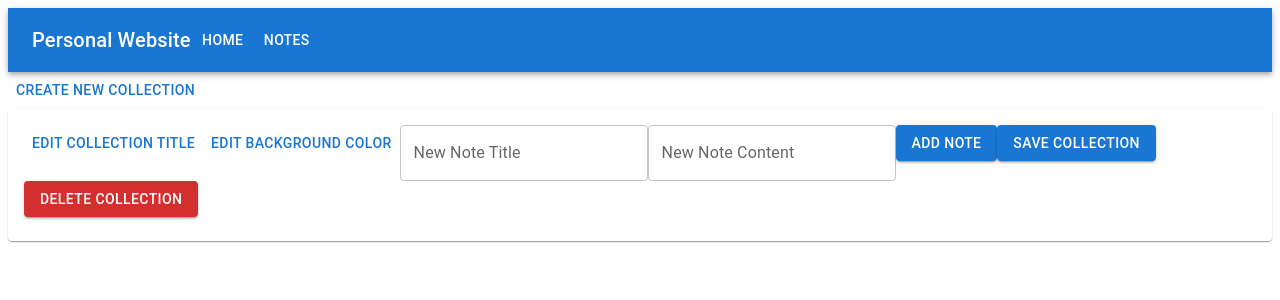
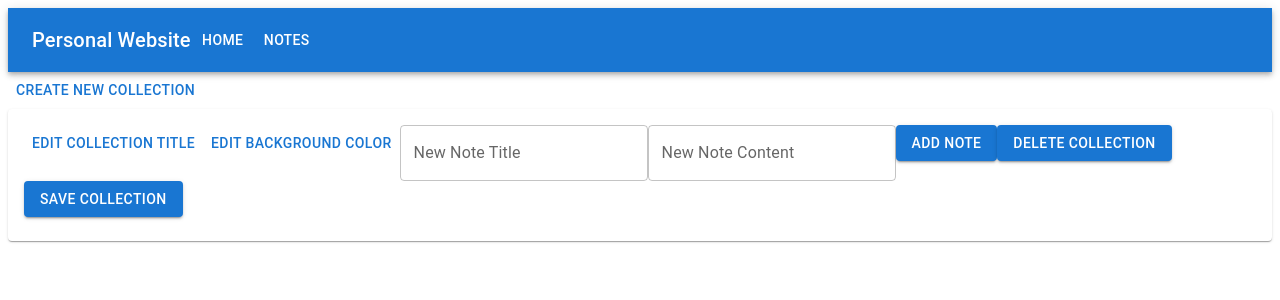
Before and after one commit to ItsTheRealVictor/sb_capstone2_v2, a React (Vite) app: page /notespage in a window 1280 px wide. Both pictures are taken after a click on the button "CREATE NEW COLLECTION". Shown: the top 300 px of the page. Built offline with nearby package versions, Linux system fonts and the light colour scheme.

Commit message:
can now delete collections and add them to the collection list. got some help from gpt3

```diff
--- a/src/components/Collection.jsx
+++ b/src/components/Collection.jsx
@@ -77,15 +77,13 @@ const Collection = ({
 
   const handleDeleteCollection = () => {
     onDeleteCollection(id);
-  };
+};
 
-  const handleSaveCollection = () => {
-    const collectionData = {
-      title: editedTitle,
-      notes: notes.map(({ id, title, content }) => ({ id, title, content }))
-    };
-    onSaveCollection(collectionData);
-  };
+const handleSaveCollection = () => {
+    onSaveCollection({ id, title: editedTitle, backgroundColor: editedColor, notes });
+};
+
+
 
   return (
     <Card style={{ backgroundColor: editedColor }}>
@@ -141,12 +139,12 @@ const Collection = ({
             <Button variant="contained" onClick={handleAddNote}>
               Add Note
             </Button>
-            <Button variant="contained" onClick={handleSaveCollection}>
-              Save Collection
-            </Button>
-            <Button variant="contained" color="error" onClick={handleDeleteCollection}>
+            <Button variant="contained" onClick={handleDeleteCollection}>
               Delete Collection
             </Button>
+            <Button variant="contained" onClick={() => onSaveCollection({ id, title: editedTitle, backgroundColor: editedColor, notes })}>
+    Save Collection
+</Button>
           </div>
         )}
       </CardContent>
--- a/src/components/Note.jsx
+++ b/src/components/Note.jsx
@@ -6,23 +6,19 @@ const Note = ({ id, title, content, onDeleteNote, onUpdateNote }) => {
   const [editedTitle, setEditedTitle] = useState(title);
   const [editedContent, setEditedContent] = useState(content);
 
-  const handleEdit = () => {
+  const handleEditNote = () => {
     setEditing(true);
   };
 
-  const handleSave = () => {
+  const handleSaveNote = () => {
     setEditing(false);
     onUpdateNote(id, editedTitle, editedContent);
   };
 
-  const handleCancelEdit = () => {
+  const handleCancelEditNote = () => {
     setEditing(false);
     setEditedTitle(title);
     setEditedContent(content);
-  };
-
-  const handleDelete = () => {
-    onDeleteNote();
   };
 
   return (
@@ -39,19 +35,17 @@ const Note = ({ id, title, content, onDeleteNote, onUpdateNote }) => {
             value={editedContent}
             onChange={(e) => setEditedContent(e.target.value)}
           />
-          <Button variant="contained" onClick={handleSave}>
-            Save
+          <Button variant="contained" onClick={handleSaveNote}>
+            Save Note
           </Button>
-          <Button onClick={handleCancelEdit}>Cancel</Button>
+          <Button onClick={handleCancelEditNote}>Cancel</Button>
         </div>
       ) : (
         <div>
           <h4>{editedTitle}</h4>
           <p>{editedContent}</p>
-          <Button onClick={handleEdit}>Edit</Button>
-          <Button variant="contained" color="error" onClick={handleDelete}>
-            Delete
-          </Button>
+          <Button onClick={handleEditNote}>Edit Note</Button>
+          <Button onClick={() => onDeleteNote(id)}>Delete Note</Button>
         </div>
       )}
     </div>
--- a/src/pages/NotesPage.jsx
+++ b/src/pages/NotesPage.jsx
@@ -8,7 +8,7 @@ const NotesPage = () => {
   const [savedCollections, setSavedCollections] = useState([]);
 
   const handleCreateCollection = () => {
-    setCollections((prevCollections) => [
+    setCollections(prevCollections => [
       ...prevCollections,
       {
         id: Date.now(),
@@ -20,17 +20,27 @@ const NotesPage = () => {
   };
 
   const handleDeleteCollection = (collectionId) => {
-    setCollections((prevCollections) =>
-      prevCollections.filter((collection) => collection.id !== collectionId)
+    setCollections(prevCollections =>
+        prevCollections.filter(collection => collection.id !== collectionId)
     );
-    setSavedCollections((prevCollections) =>
-      prevCollections.filter((collection) => collection.id !== collectionId)
+    setSavedCollections(prevCollections =>
+        prevCollections.filter(collection => collection.id !== collectionId)
     );
-  };
+};
+
+const handleSaveCollection = (collection) => {
+    setSavedCollections(prevCollections => [
+        ...prevCollections.filter((prevCollection) => prevCollection.id !== collection.id),
+        collection
+    ]);
+};
+
+
+
 
   const handleAddNote = (collectionId, note) => {
-    setCollections((prevCollections) =>
-      prevCollections.map((collection) => {
+    setCollections(prevCollections =>
+      prevCollections.map(collection => {
         if (collection.id === collectionId) {
           return {
             ...collection,
@@ -43,12 +53,12 @@ const NotesPage = () => {
   };
 
   const handleDeleteNote = (collectionId, noteId) => {
-    setCollections((prevCollections) =>
-      prevCollections.map((collection) => {
+    setCollections(prevCollections =>
+      prevCollections.map(collection => {
         if (collection.id === collectionId) {
           return {
             ...collection,
-            notes: collection.notes.filter((note) => note.id !== noteId)
+            notes: collection.notes.filter(note => note.id !== noteId)
           };
         }
         return collection;
@@ -57,12 +67,12 @@ const NotesPage = () => {
   };
 
   const handleUpdateNote = (collectionId, noteId, updatedTitle, updatedContent) => {
-    setCollections((prevCollections) =>
-      prevCollections.map((collection) => {
+    setCollections(prevCollections =>
+      prevCollections.map(collection => {
         if (collection.id === collectionId) {
           return {
             ...collection,
-            notes: collection.notes.map((note) => {
+            notes: collection.notes.map(note => {
               if (note.id === noteId) {
                 return {
                   ...note,
@@ -80,8 +90,8 @@ const NotesPage = () => {
   };
 
   const handleUpdateCollection = (collectionId, updatedCollection) => {
-    setCollections((prevCollections) =>
-      prevCollections.map((collection) => {
+    setCollections(prevCollections =>
+      prevCollections.map(collection => {
         if (collection.id === collectionId) {
           return {
             ...collection,
@@ -93,18 +103,11 @@ const NotesPage = () => {
     );
   };
 
-  const handleSaveCollection = (collectionData) => {
-    setSavedCollections((prevCollections) => [
-      ...prevCollections,
-      { id: Date.now(), ...collectionData }
-    ]);
-    setCollections((prevCollections) => prevCollections.filter((collection) => collection.id !== collectionData.id));
-  };
 
   return (
     <div>
       <Button onClick={handleCreateCollection}>Create New Collection</Button>
-      {collections.map((collection) => (
+      {collections.map(collection => (
         <Collection
           key={collection.id}
           id={collection.id}
@@ -121,7 +124,7 @@ const NotesPage = () => {
           onSaveCollection={handleSaveCollection}
         />
       ))}
-      {savedCollections.length > 0 && <CollectionList collections={savedCollections} />}
+      <CollectionList collections={savedCollections} />
     </div>
   );
 };
```
